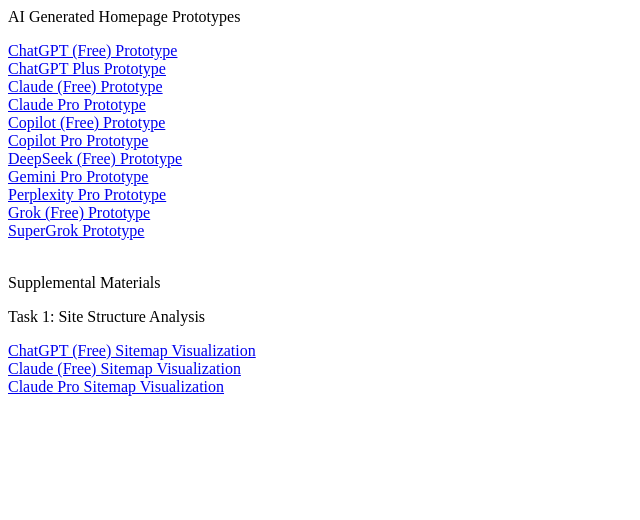
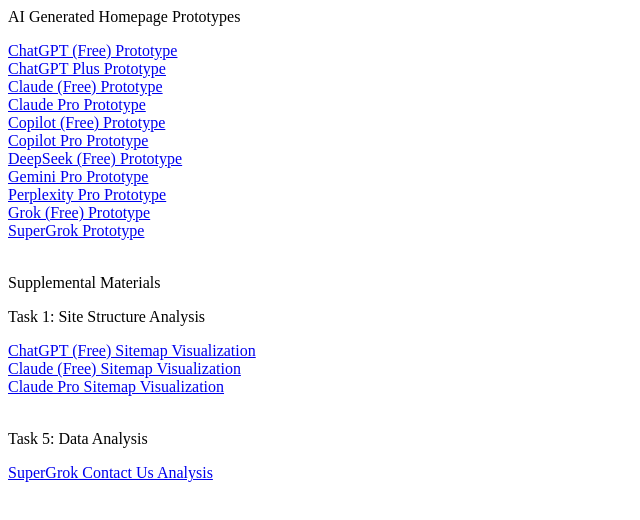
Before and after one commit to eoglesby/thesis, a plain HTML site: page index.html in a window 1280 px wide. Shown: the whole page, without its empty margins (0-640 px from the left). Drawn offline with Linux system fonts and the light colour scheme.

Commit message:
Update index.html

```diff
--- a/index.html
+++ b/index.html
@@ -16,3 +16,6 @@
 <a href="ChatGPT_free_sitemap_visualization.html">ChatGPT (Free) Sitemap Visualization</a><br />
 <a href="Claude_free_sitemap_visualization.html">Claude (Free) Sitemap Visualization</a><br />
 <a href="Claude_Pro_sitemap_visualization.html">Claude Pro Sitemap Visualization</a><br />
+&nbsp;
+<p>Task 5: Data Analysis</p>
+<a href="SuperGrok_contact_us_analysis.html">SuperGrok Contact Us Analysis</a>
```
